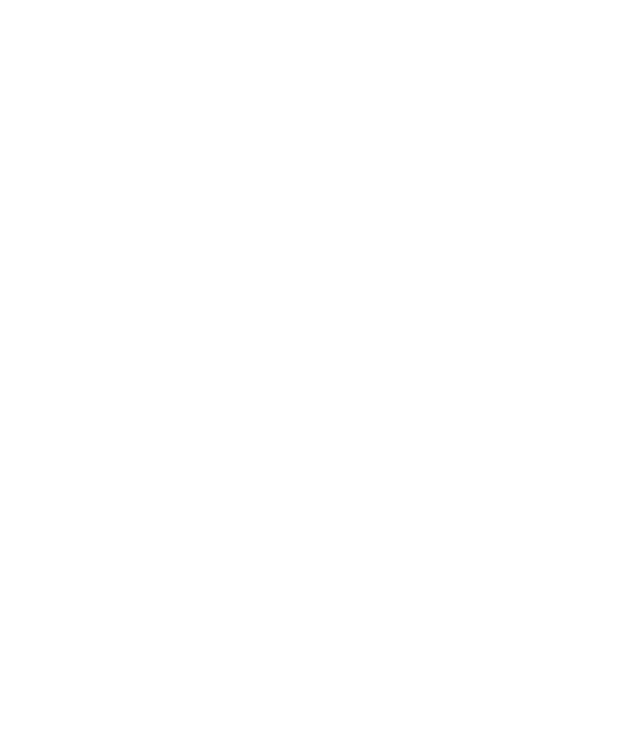
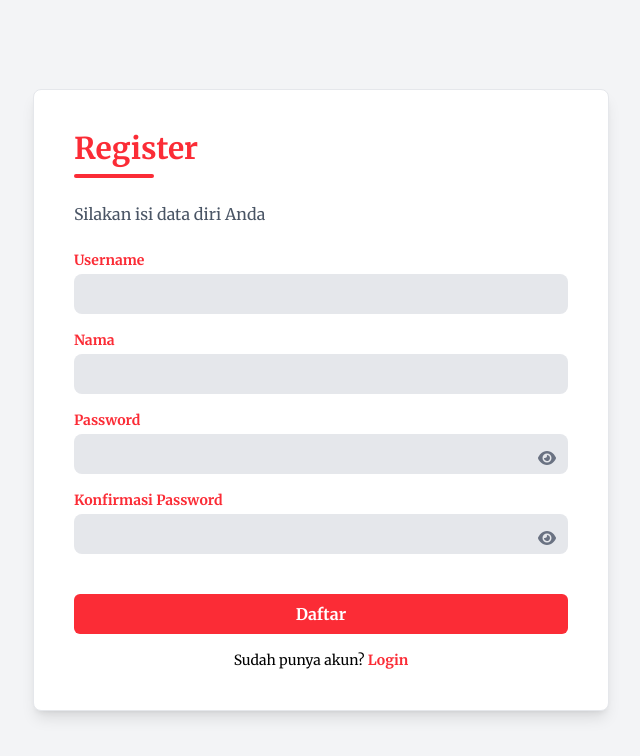
Before and after one commit to Education-Law/EducationLaw-Web, a React (Vite) app: page /register in a window 1280 px wide. Before the commit this address had no page. Shown: the top 756 px of the page, without its empty margins (319-959 px from the left). Built offline with nearby package versions, Linux system fonts and the light colour scheme.

Commit message:
create register page

```diff
--- /dev/null
+++ b/src/pages/register.jsx
@@ -0,0 +1,78 @@
+import React, { useState } from 'react';
+import { FontAwesomeIcon } from "@fortawesome/react-fontawesome";
+import { faEye, faEyeSlash } from "@fortawesome/free-solid-svg-icons";
+import { Link } from 'react-router-dom';
+import Button from '../component/Button';
+
+const Register = () => {
+    const [showPassword, setShowPassword] = useState(false);
+    const [showConfirmPassword, setShowConfirmPassword] = useState(false);
+
+    return (
+        <div className="h-screen flex items-center justify-center bg-gray-100">
+            <div className="p-10 w-full max-w-xl bg-white rounded-lg shadow-lg border border-gray-200">
+                <h1 className="text-3xl font-bold text-red-500 mb-2">Register</h1>
+                <hr className="h-1 w-20 bg-red-500 border-none rounded-lg mb-6" />
+
+                <p className="mb-6 text-gray-600">Silakan isi data diri Anda</p>
+
+                <div className="mb-4">
+                    <label className="block text-sm font-bold text-red-500 mb-1">Username</label>
+                    <input
+                        type="text"
+                        className="w-full px-4 py-2 bg-gray-200 rounded-lg focus:outline-none focus:ring-2 focus:ring-red-400"
+                    />
+                </div>
+
+                <div className="mb-4">
+                    <label className="block text-sm font-bold text-red-500 mb-1">Nama</label>
+                    <input
+                        type="text"
+                        className="w-full px-4 py-2 bg-gray-200 rounded-lg focus:outline-none focus:ring-2 focus:ring-red-400"
+                    />
+                </div>
+
+                <div className="mb-4 relative">
+                    <label className="block text-sm font-bold text-red-500 mb-1">Password</label>
+                    <input
+                        type={showPassword ? "text" : "password"}
+                        className="w-full px-4 py-2 bg-gray-200 rounded-lg focus:outline-none focus:ring-2 focus:ring-red-400"
+                    />
+                    <FontAwesomeIcon
+                        icon={showPassword ? faEyeSlash : faEye}
+                        className="absolute right-3 top-10 text-gray-500 cursor-pointer"
+                        onClick={() => setShowPassword(!showPassword)}
+                    />
+                </div>
+
+                <div className="mb-10 relative">
+                    <label className="block text-sm font-bold text-red-500 mb-1">Konfirmasi Password</label>
+                    <input
+                        type={showConfirmPassword ? "text" : "password"}
+                        className="w-full px-4 py-2 bg-gray-200 rounded-lg focus:outline-none focus:ring-2 focus:ring-red-400"
+                    />
+                    <FontAwesomeIcon
+                        icon={showConfirmPassword ? faEyeSlash : faEye}
+                        className="absolute right-3 top-10 text-gray-500 cursor-pointer"
+                        onClick={() => setShowConfirmPassword(!showConfirmPassword)}
+                    />
+                </div>
+
+                <Button className="w-full py-2 bg-red-500 text-white rounded-lg hover:bg-red-600 transition duration-300">
+                    Daftar
+                </Button>
+
+                <div className="mt-4 text-center">
+                    <p className="text-sm">
+                        Sudah punya akun?{" "}
+                        <Link to="/login" className="text-red-500 font-bold hover:underline">
+                            Login
+                        </Link>
+                    </p>
+                </div>
+            </div>
+        </div>
+    );
+};
+
+export default Register;
--- a/src/routes/AppRoutes.jsx
+++ b/src/routes/AppRoutes.jsx
@@ -3,6 +3,7 @@
 import Footer from "../component/footer";
 import Dashboard from "../pages/Dashboard";
 import Login from "../pages/Login";
+import Register from "../pages/register";
 
 const AppRoutes = () => {
 
@@ -20,6 +21,11 @@
                     <Login />
                 </>
             } />
+            <Route path="/register" element={
+                <>
+                    <Register />
+                </>
+            } />
         </Routes>
     )
 }
```
